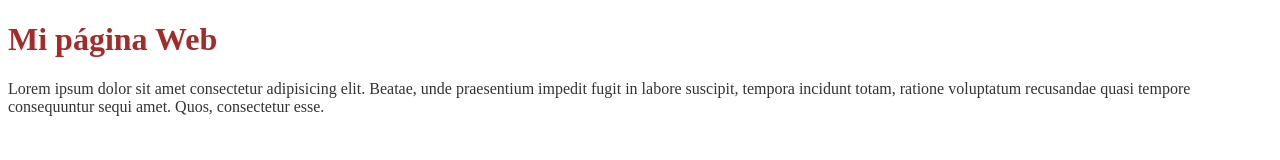
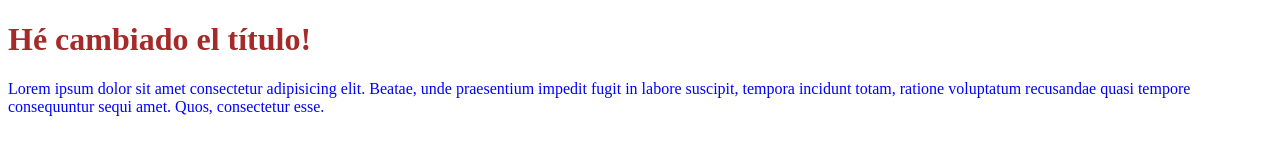
Before and after one commit to jnarvaezwu/React-Fundamentals-1.CSR, a plain HTML site: page index.html in a window 1280 px wide. Drawn offline with Linux system fonts and the light colour scheme.

Commit message:
doom-access

```diff
--- a/index.html
+++ b/index.html
@@ -6,8 +6,8 @@
 </head>
 
 <body>
-  <h1>Mi página Web</h1>
-  <p>
+  <h1 id="my-title">Mi página Web</h1>
+  <p id="my-paragraph">
     Lorem ipsum dolor sit amet consectetur adipisicing elit.
     Beatae, unde praesentium impedit fugit in labore suscipit,
     tempora incidunt totam, ratione voluptatum recusandae quasi
--- a/script.js
+++ b/script.js
@@ -1,10 +1,6 @@
-let count = 0;
 
-const action = () => {
-    count = count + 1;
-    console.log(`Contando: ${count}`);
-}
+const title = document.getElementById("my-title");
+title.innerHTML = "Hé cambiado el título!";
 
-const interval = 1000;
-
-setInterval(action, interval);
+const paragraph = document.getElementById("my-paragraph");
+paragraph.style = "color: blue";
```
